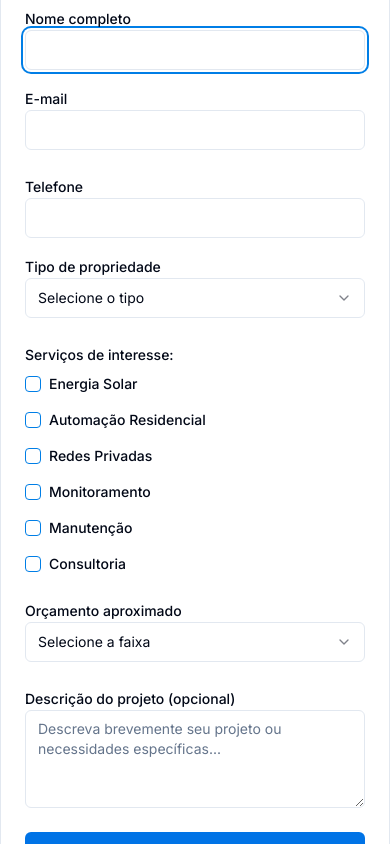
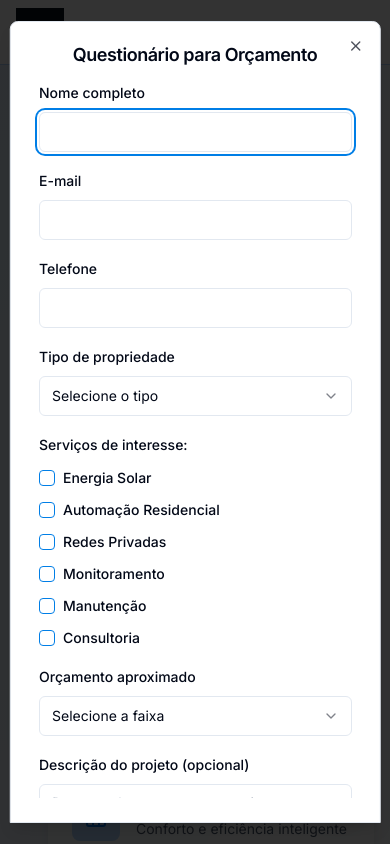
Before and after one commit to Lucas-capuci/flip-energia-digital, a React (Vite) app: page / in a window 390 px wide. Both pictures are taken after a click on the button "Solicitar Orçamento". Shown: the top 844 px of the page. Built offline with nearby package versions, Linux system fonts and the light colour scheme.

Commit message:
Fix: Questionnaire form mobile usability
Fixed mobile usability issues in the questionnaire form, including scrollability and resolution problems, preventing input and form submission.

```diff
--- a/src/components/QuestionnaireForm.tsx
+++ b/src/components/QuestionnaireForm.tsx
@@ -90,21 +90,23 @@ const QuestionnaireForm = () => {
   };
 
   return (
-    <form onSubmit={handleSubmit} className="space-y-6">
-      <div className="grid grid-cols-1 md:grid-cols-2 gap-4">
-        <div>
-          <Label htmlFor="name">Nome completo</Label>
+    <div className="max-h-full overflow-y-auto px-1">
+      <form onSubmit={handleSubmit} className="space-y-4 sm:space-y-6">
+        <div className="grid grid-cols-1 gap-4">
+          <div className="space-y-2">
+            <Label htmlFor="name" className="text-sm font-medium">Nome completo</Label>
             <Input
               id="name"
               value={formData.name}
               onChange={(e) => setFormData(prev => ({ ...prev, name: e.target.value }))}
               required
               disabled={isSubmitting}
+              className="w-full"
             />
           </div>
 
-        <div>
-          <Label htmlFor="email">E-mail</Label>
+          <div className="space-y-2">
+            <Label htmlFor="email" className="text-sm font-medium">E-mail</Label>
             <Input
               id="email"
               type="email"
@@ -112,30 +114,30 @@ const QuestionnaireForm = () => {
               onChange={(e) => setFormData(prev => ({ ...prev, email: e.target.value }))}
               required
               disabled={isSubmitting}
+              className="w-full"
             />
           </div>
-      </div>
 
-      <div className="grid grid-cols-1 md:grid-cols-2 gap-4">
-        <div>
-          <Label htmlFor="phone">Telefone</Label>
+          <div className="space-y-2">
+            <Label htmlFor="phone" className="text-sm font-medium">Telefone</Label>
             <Input
               id="phone"
               value={formData.phone}
               onChange={(e) => setFormData(prev => ({ ...prev, phone: e.target.value }))}
               required
               disabled={isSubmitting}
+              className="w-full"
             />
           </div>
 
-        <div>
-          <Label htmlFor="propertyType">Tipo de propriedade</Label>
+          <div className="space-y-2">
+            <Label htmlFor="propertyType" className="text-sm font-medium">Tipo de propriedade</Label>
             <Select
               onValueChange={(value) => setFormData(prev => ({ ...prev, propertyType: value }))}
               value={formData.propertyType}
               disabled={isSubmitting}
             >
-            <SelectTrigger>
+              <SelectTrigger className="w-full">
                 <SelectValue placeholder="Selecione o tipo" />
               </SelectTrigger>
               <SelectContent>
@@ -148,9 +150,9 @@ const QuestionnaireForm = () => {
           </div>
         </div>
 
-      <div>
-        <Label>Serviços de interesse:</Label>
-        <div className="grid grid-cols-1 md:grid-cols-3 gap-4 mt-2">
+        <div className="space-y-3">
+          <Label className="text-sm font-medium">Serviços de interesse:</Label>
+          <div className="grid grid-cols-1 sm:grid-cols-2 gap-3">
             {[
               'Energia Solar',
               'Automação Residencial',
@@ -172,14 +174,14 @@ const QuestionnaireForm = () => {
           </div>
         </div>
 
-      <div>
-        <Label htmlFor="budget">Orçamento aproximado</Label>
+        <div className="space-y-2">
+          <Label htmlFor="budget" className="text-sm font-medium">Orçamento aproximado</Label>
           <Select
             onValueChange={(value) => setFormData(prev => ({ ...prev, budget: value }))}
             value={formData.budget}
             disabled={isSubmitting}
           >
-          <SelectTrigger>
+            <SelectTrigger className="w-full">
               <SelectValue placeholder="Selecione a faixa" />
             </SelectTrigger>
             <SelectContent>
@@ -191,26 +193,30 @@ const QuestionnaireForm = () => {
           </Select>
         </div>
 
-      <div>
-        <Label htmlFor="description">Descrição do projeto (opcional)</Label>
+        <div className="space-y-2">
+          <Label htmlFor="description" className="text-sm font-medium">Descrição do projeto (opcional)</Label>
           <Textarea
             id="description"
             value={formData.description}
             onChange={(e) => setFormData(prev => ({ ...prev, description: e.target.value }))}
             placeholder="Descreva brevemente seu projeto ou necessidades específicas..."
-          rows={4}
+            rows={3}
             disabled={isSubmitting}
+            className="w-full resize-none"
           />
         </div>
 
+        <div className="pt-4">
           <Button
             type="submit"
-        className="w-full bg-flip-blue-500 hover:bg-flip-blue-600"
+            className="w-full bg-flip-blue-500 hover:bg-flip-blue-600 text-white py-3"
             disabled={isSubmitting}
           >
             {isSubmitting ? 'Enviando...' : 'Enviar Questionário'}
           </Button>
+        </div>
       </form>
+    </div>
   );
 };
 
--- a/src/components/ui/dialog.tsx
+++ b/src/components/ui/dialog.tsx
@@ -1,3 +1,4 @@
+
 import * as React from "react"
 import * as DialogPrimitive from "@radix-ui/react-dialog"
 import { X } from "lucide-react"
@@ -36,13 +37,15 @@ const DialogContent = React.forwardRef<
     <DialogPrimitive.Content
       ref={ref}
       className={cn(
-        "fixed left-[50%] top-[50%] z-50 grid w-full max-w-lg translate-x-[-50%] translate-y-[-50%] gap-4 border bg-background p-6 shadow-lg duration-200 data-[state=open]:animate-in data-[state=closed]:animate-out data-[state=closed]:fade-out-0 data-[state=open]:fade-in-0 data-[state=closed]:zoom-out-95 data-[state=open]:zoom-in-95 data-[state=closed]:slide-out-to-left-1/2 data-[state=closed]:slide-out-to-top-[48%] data-[state=open]:slide-in-from-left-1/2 data-[state=open]:slide-in-from-top-[48%] sm:rounded-lg",
+        "fixed left-[50%] top-[50%] z-50 grid w-full max-w-lg translate-x-[-50%] translate-y-[-50%] gap-4 border bg-background p-6 shadow-lg duration-200 data-[state=open]:animate-in data-[state=closed]:animate-out data-[state=closed]:fade-out-0 data-[state=open]:fade-in-0 data-[state=closed]:zoom-out-95 data-[state=open]:zoom-in-95 data-[state=closed]:slide-out-to-left-1/2 data-[state=closed]:slide-out-to-top-[48%] data-[state=open]:slide-in-from-left-1/2 data-[state=open]:slide-in-from-top-[48%] sm:rounded-lg max-h-[85vh] overflow-y-auto",
+        "sm:max-w-2xl sm:max-h-[90vh]",
+        "max-sm:w-[95vw] max-sm:max-w-none max-sm:h-[95vh] max-sm:max-h-[95vh] max-sm:rounded-t-lg max-sm:top-[2.5vh] max-sm:translate-y-0",
         className
       )}
       {...props}
     >
       {children}
-      <DialogPrimitive.Close className="absolute right-4 top-4 rounded-sm opacity-70 ring-offset-background transition-opacity hover:opacity-100 focus:outline-none focus:ring-2 focus:ring-ring focus:ring-offset-2 disabled:pointer-events-none data-[state=open]:bg-accent data-[state=open]:text-muted-foreground">
+      <DialogPrimitive.Close className="absolute right-4 top-4 rounded-sm opacity-70 ring-offset-background transition-opacity hover:opacity-100 focus:outline-none focus:ring-2 focus:ring-ring focus:ring-offset-2 disabled:pointer-events-none data-[state=open]:bg-accent data-[state=open]:text-muted-foreground z-10">
         <X className="h-4 w-4" />
         <span className="sr-only">Close</span>
       </DialogPrimitive.Close>
```
Lines whose indentation alone changed are shown as unchanged.
